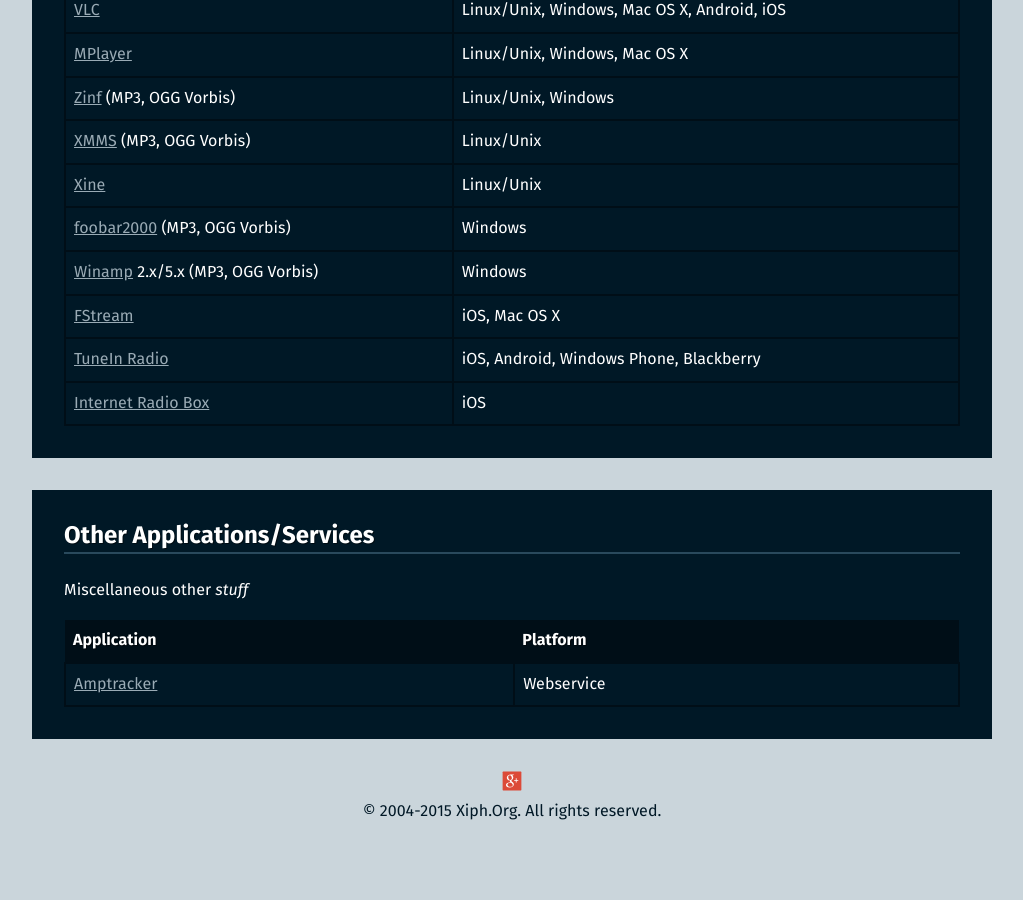
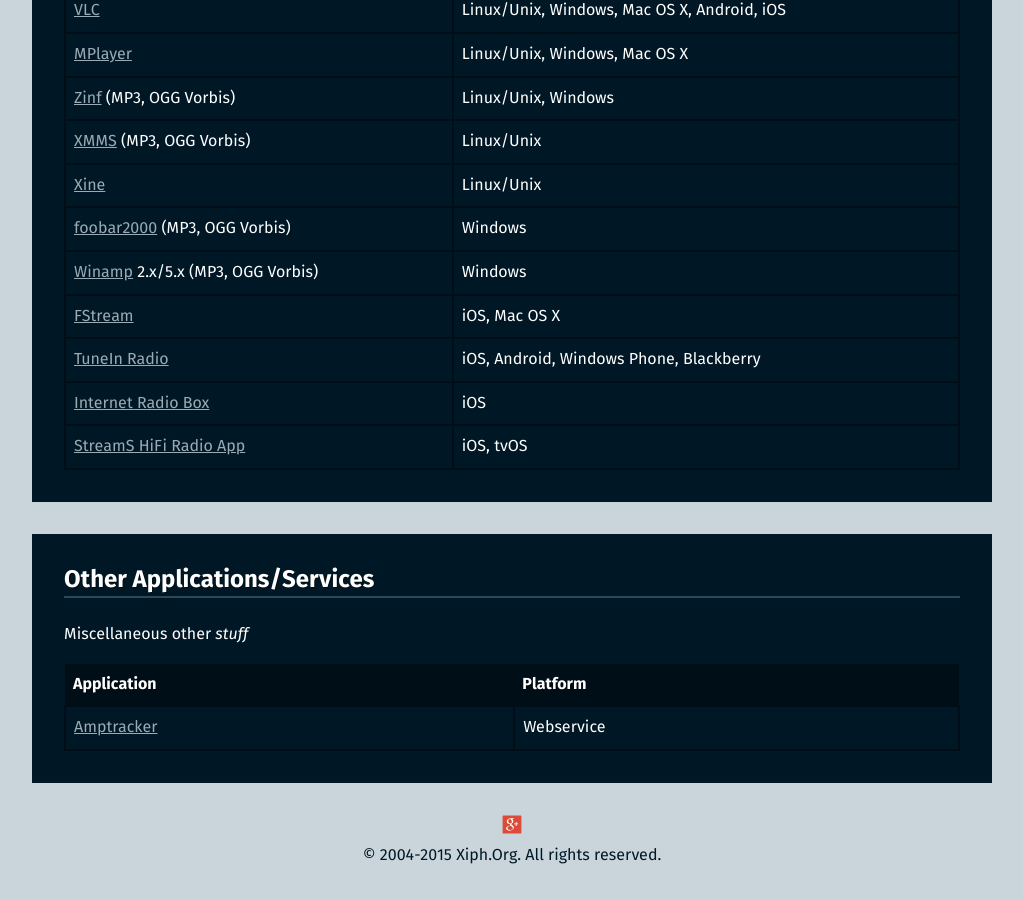
Before and after one commit to barionleg/Xipho, a Jekyll site: the page built from apps.md, in a window 1280 px wide and 900 px high, scrolled down 1739 px. Shown: the whole window, without its empty margins (128-1151 px from the left). Built offline with Jekyll 4.4.1, drawn with Linux system fonts in a browser that asks for light colours; before the commit the page ends 2596 px from its top, so only the background shows below that.

Commit message:
Add StreamS Hifi radio app to media player list

```diff
--- a/apps.md
+++ b/apps.md
@@ -75,6 +75,7 @@ These media players are known to work with Icecast
 |[FStream][fstream]                         |iOS, Mac OS X                                  |
 |[TuneIn Radio][tunein-radio]               |iOS, Android, Windows Phone, Blackberry        |
 |[Internet Radio Box][internet-radio-box]   |iOS                                            |
+|[StreamS HiFi Radio App][streams-hifi]     |iOS, tvOS                                      |
 {: .table-block }
 
 [foobar2000]: http://www.foobar2000.org/
@@ -87,6 +88,7 @@ These media players are known to work with Icecast
 [fstream]: http://www.sourcemac.com/?page=fstream
 [tunein-radio]: http://tunein.com/get-tunein/
 [internet-radio-box]: http://www.eingrad.com/products/internet-radio-box/
+[streams-hifi]: https://www.indexcom.com/products/hifiradio/
 
 </div>
 
```
